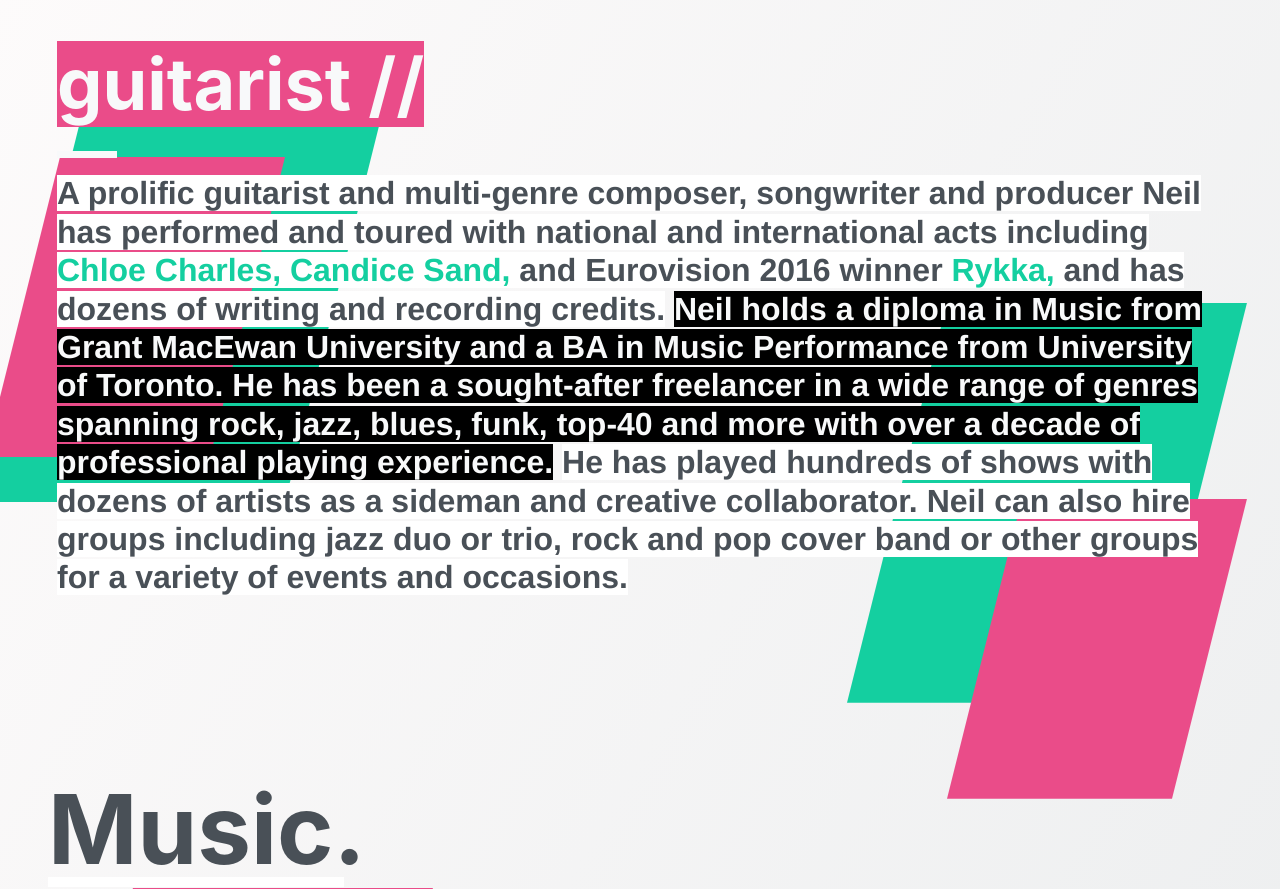
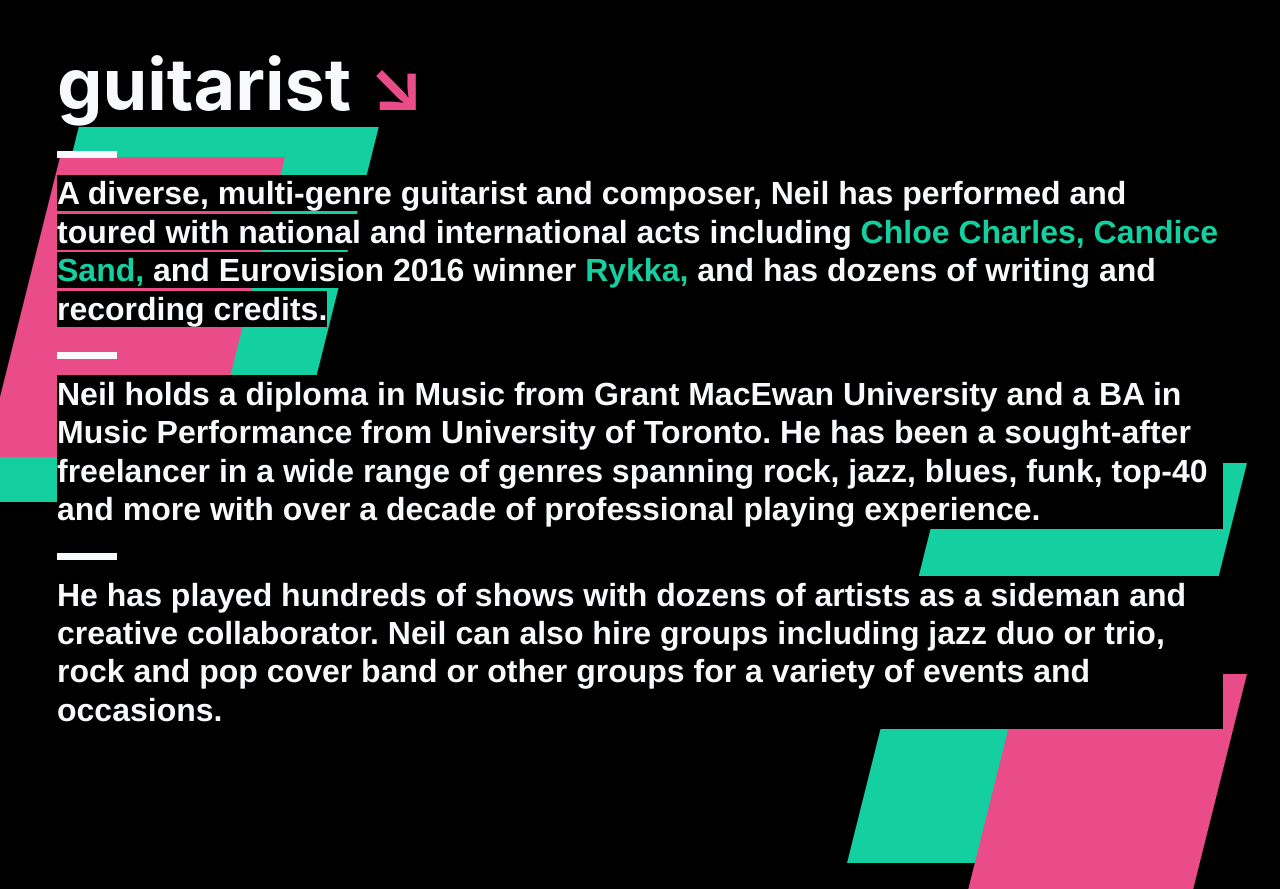
Before and after one commit to masonmedia-projects/neil-whitford, a PHP site: page /guitarist.php in a window 1280 px wide. Shown: the part 800-1689 px from the top of the page. Run offline with PHP 8.4, Linux system fonts and the light colour scheme; some libraries are stand-ins or nearby versions; some web fonts are replaced.

Commit message:
Edit to about page, reformatted guitarist page to component model

```diff
--- a/about.php
+++ b/about.php
@@ -1,6 +1,4 @@
 <?php include 'includes/header.php'; ?>
-
-<!-- banner -->
 
 <div class="container-fluid relative m-0 p-0" data-aos="fade">
   <!-- banner -->
@@ -9,7 +7,8 @@
   $shapeBig="bg-github shape-diamond-lg";
   $shapeSmall="bg-success shape-diamond-sm bg--img-about";
   $pageTitle="About.";
-  include './includes/components/page_banner_component.php'; ?>
+  include './includes/components/page_banner_component.php';
+  ?>
 
   <div class="row relative bg-black p-5">
     <!-- shapes -->
--- a/guitarist.php
+++ b/guitarist.php
@@ -1,52 +1,62 @@
 <?php include 'includes/header.php'; ?>
 
-<!-- banner -->
+<div class="container-fluid relative m-0 p-0" data-aos="fade">
+    <!-- banner -->
+    <?php
+    $rowClass="bg--img-guitarist";
+    $shapeBig="bg-success shape-parallelo-lg";
+    $shapeSmall="bg-dribble shape-parallelo-sm bg--img-guitarist";
+    $pageTitle="Guitarist.";
+    include './includes/components/page_banner_component.php';
+    ?>
 
-<div class="container-fluid relative m-0 p-0" data-aos="fade">
-    <div class="row min-700 min--100 relative p-5 m-0 bg--img-guitarist text-light">
-        <div class="absolute z-0 left bg-success shape-parallelo-lg rellax" data-rellax-speed="1"></div>
-        <div class="absolute z-0 left bg-dribble shape-parallelo-sm bg--img-guitarist rellax" data-rellax-speed="-5"></div>
-      <div class="col-lg-6 d-flex flex-column justify-content-center align-items-start">
-        <h1 class="display-1 font-weight-bold m-0 tracking-in-expand rellax" data-rellax-speed="-2">Guitarist.</h1>
+    <div class="row relative bg-black text-light p-5">
+      <!-- shapes -->
+      <?php
+      $shapeBig="bg-success shape-parallelo-lg";
+      $shapeSmall="bg-dribble shape-parallelo-sm";
+      include './includes/components/shape_top_component.php'
+      ?>
+      <!-- main text -->
+      <div class="col-lg-12 d-flex flex-column justify-content-center align-items-start text-left min-500 p-4 mt-4 mb-0 rellax" data-rellax-speed="-1">
+        <h2 class="display-3 text-lowercase font-weight-bold bg-black text-light" data-aos="fade">
+          Guitarist <span class="text-dribble display-3 font-weight-bold">↘</span>
+        </h2>
+        <hr class="hr-big bg-light">
+        <p class="h2 font-weight-bold relative z-1">
+        <span class="bg-black" data-aos="fade">A diverse, multi-genre guitarist and composer, Neil has performed and toured with national and international acts including <a href="https://chloecharles.bandcamp.com/" target="_blank">Chloe Charles,</a> <a href="https://www.candicesand.com/" target="_blank">Candice Sand,</a> and Eurovision 2016 winner <a href="http://www.rykka.com/" target="_blank">Rykka,</a> and has dozens of writing and recording credits.
+        </span>
+        <hr class="hr-big bg-light" data-aos="fade-right">
+        <span class="h2 bg-black" data-aos="fade">Neil holds a diploma in Music from Grant MacEwan University and a BA in Music Performance from University of Toronto. He has been a sought-after freelancer in a wide range of genres spanning rock, jazz, blues, funk, top-40 and more with over a decade of professional playing experience.
+        </span>
+        <hr class="hr-big bg-light" data-aos="fade-right">
+        <span class="h2 bg-black" data-aos="fade">He has played hundreds of shows with dozens of artists as a sideman and creative collaborator.  Neil can also hire groups including jazz duo or trio, rock and pop cover band or other groups for a variety of events and occasions.</span>
+        </p>
+        <!-- shapes -->
+        <?php
+        $shapeBig="bg-success shape-parallelo-lg";
+        $shapeSmall="bg-dribble shape-parallelo-sm";
+        include './includes/components/shape_bottom_component.php'
+        ?>
       </div>
-      <div class="offset-lg-6"></div>
-    </div>
 
-    <div class="row relative bg-gradient-white p-5">
-        <!-- shapes -->
-        <div class="absolute z-0 left bg-success shape-parallelo-lg rellax" data-rellax-speed="1"></div>
-        <div class="absolute z-0 left bg-dribble shape-parallelo-sm rellax" data-rellax-speed="2"></div>
-        <!-- cols -->
-        <div class="col-lg-12 d-flex flex-column justify-content-center align-items-start text-left min-500 p-4 mt-4 mb-0 rellax" data-rellax-speed="-1">
-          <h2 class="display-3 text-lowercase font-weight-bold bg-dribble text-light" data-aos="fade">Guitarist //</h2>
-          <hr class="hr-big bg-light">
-          <p class="h2 font-weight-bold relative z-1">
-          <span class="bg-white" data-aos="fade">A prolific guitarist and multi-genre composer, songwriter and producer Neil has performed and toured with national and international acts including <a href="https://chloecharles.bandcamp.com/" target="_blank">Chloe Charles,</a> <a href="https://www.candicesand.com/" target="_blank">Candice Sand,</a> and Eurovision 2016 winner <a href="http://www.rykka.com/" target="_blank">Rykka,</a> and has dozens of writing and recording credits.</span>
-          <span class="h2 bg-black text-light" data-aos="fade">Neil holds a diploma in Music from Grant MacEwan University and a BA in Music Performance from University of Toronto. He has been a sought-after freelancer in a wide range of genres spanning rock, jazz, blues, funk, top-40 and more with over a decade of professional playing experience.</span>
-          <span class="bg-white" data-aos="fade">He has played hundreds of shows with dozens of artists as a sideman and creative collaborator.  Neil can also hire groups including jazz duo or trio, rock and pop cover band or other groups for a variety of events and occasions.</span>
-          </p>
-          <!-- shapes -->
-          <div class="absolute z--1 right bottom bg-success shape-parallelo-lg rellax" data-rellax-speed="1"></div>
-          <div class="absolute z--1 right bottom bg-dribble shape-parallelo-sm rellax" data-rellax-speed="2"></div>
-        </div>
-
+      <!-- player -->
       <div class="col-sm-12 relative min-500 rellax" data-rellax-speed="1">
-        <div class="absolute z--1 left top bg-dribble shape-parallelo-lg rellax" data-rellax-speed="1"></div>
-        <div class="absolute z--1 left top bg-success shape-parallelo-sm rellax" data-rellax-speed="2"></div>
+        <?php
+        $shapeBig="bg-success shape-parallelo-lg";
+        $shapeSmall="bg-dribble shape-parallelo-sm";
+        include './includes/components/shape_top_component.php'
+        ?>
         <h1 class="display-1 w-25 text-left mb-5 font-weight-bold hr-thick" data-aos="fade">Music.</h1>
-
-        <iframe class="min-500 w-100 shadow-lg" scrolling="no" frameborder="no" allow="autoplay" data-src="https://w.soundcloud.com/player/?url=https%3A//api.soundcloud.com/playlists/112441897&color=%2314cfa0&auto_play=false&hide_related=false&show_comments=true&show_user=true&show_reposts=false&show_teaser=true"></iframe>
-
+        <iframe class="min-500 w-100 shadow-lg relative" scrolling="no" frameborder="no" allow="autoplay" data-src="https://w.soundcloud.com/player/?url=https%3A//api.soundcloud.com/playlists/112441897&color=%2314cfa0&auto_play=false&hide_related=false&show_comments=true&show_user=true&show_reposts=false&show_teaser=true"></iframe>
       </div>
       <!-- pagination -->
-      <a class="d-inline" href="/about.php">
-        <h1 class="display-1 font-weight-bold">Prev.</h1>
-      </a>
-      <a class="d-inline ml-auto" href="/producer.php">
-        <h1 class="display-1 font-weight-bold">Next.</h1>
-      </a>
+      <?php
+      $prevUrl="/about";
+      $nextUrl="/producer";
+      include './includes/components/pagination.php';
+      ?>
     </div>
-
   </div>
   <!--end container-->
 
```
